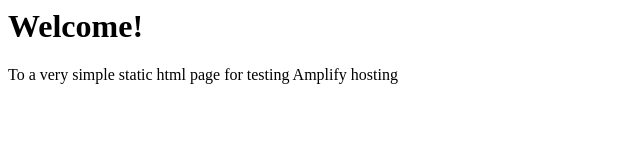
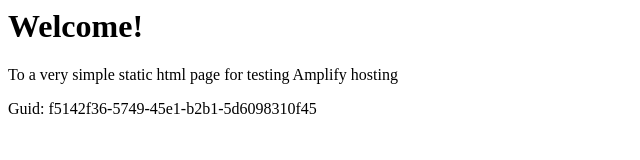
Before and after one commit to aws-aemilia-arn/Github-PR-Commit-Integration-Test-DoNotTouch-GithubWebhookPreviewCanaryTest-v1-prod-eu-north-1, a website: page src/index.html in a window 1280 px wide. Shown: the whole page, without its empty margins (0-640 px from the left). Drawn offline with Linux system fonts and the light colour scheme.

Commit message:
commit from integ tests

```diff
--- a/src/index.html
+++ b/src/index.html
@@ -1,3 +1,5 @@
+
+
 <html lang="en">
 
 <head>
@@ -10,6 +12,6 @@
 <body>
     <h1>Welcome!</h1>
     <p>To a very simple static html page for testing Amplify hosting</p>
-</body>
+    <p>Guid: f5142f36-5749-45e1-b2b1-5d6098310f45</p></body>
 
 </html>
```
